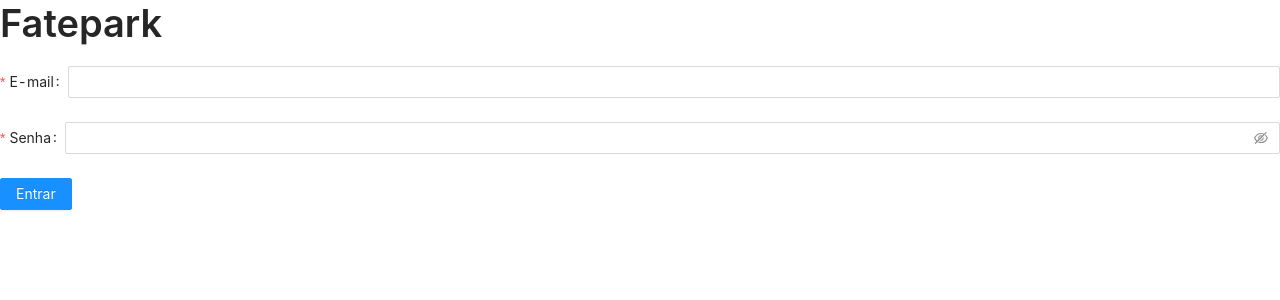
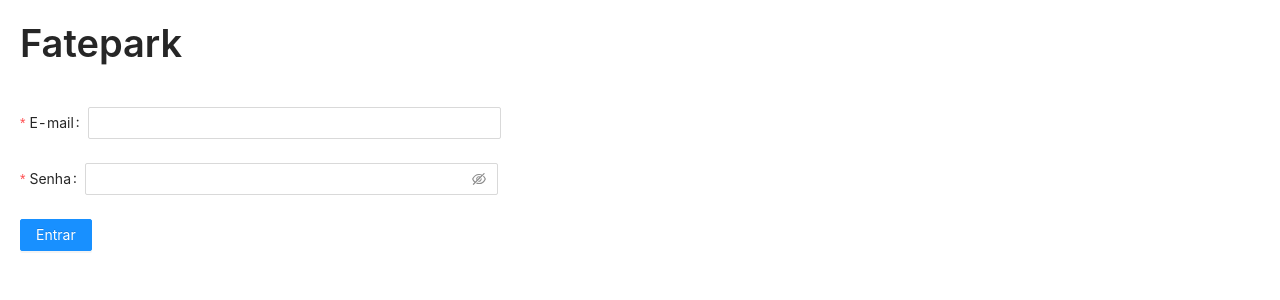
Before and after one commit to AmandaDSousa/Fatepark, a React (Create React App) app in the folder frontend/: page /login in a window 1280 px wide. Shown: the top 300 px of the page. Built offline with nearby package versions, Linux system fonts and the light colour scheme.

Commit message:
feat: melhoria de layout da pagina de login

```diff
--- a/frontend/src/pages/Login.js
+++ b/frontend/src/pages/Login.js
@@ -22,10 +22,10 @@ export function Login() {
   }
 
   return (
-    <div>
-      <Typography.Title>Fatepark</Typography.Title>
+    <div style={{ padding: 20 }}>
+      <Typography.Title style={{ marginBottom: 40 }}>Fatepark</Typography.Title>
 
-      <Form name="login" onFinish={onFinish}>
+      <Form name="login" wrapperCol={{ span: 8 }} onFinish={onFinish}>
         <Form.Item
           label="E-mail"
           name="email"
```
